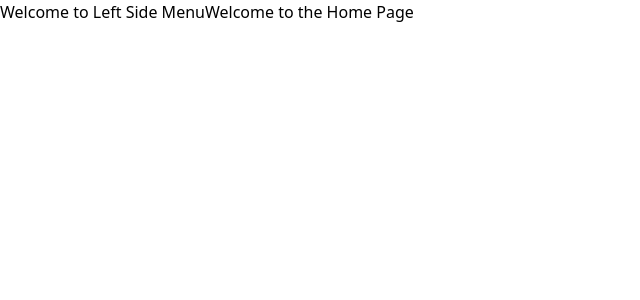
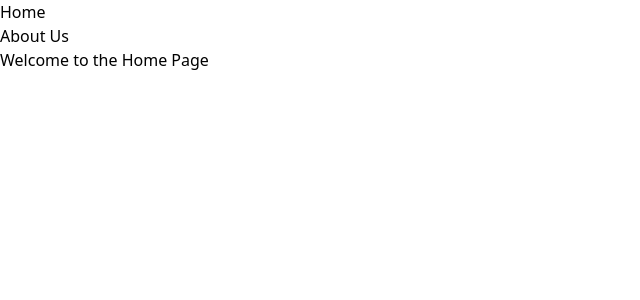
Before and after one commit to HET-SHUKLA/PORTFOLIO-REACT, a React (Vite) app: page / in a window 1280 px wide. Shown: the top 300 px of the page, without its empty margins (0-640 px from the left). Built offline with nearby package versions, Linux system fonts and the light colour scheme.

Commit message:
Add link in menu

```diff
--- a/src/components/LeftSide/Menu.jsx
+++ b/src/components/LeftSide/Menu.jsx
@@ -1,9 +1,13 @@
 import React from 'react';
+import { Link } from 'react-router-dom';
 
 const Menu = () => {
     return (
         <>
-            Welcome to Left Side Menu
+            <ul>
+                <li> <Link to="home">Home</Link> </li>
+                <li> <Link to="about">About Us</Link> </li>
+            </ul>
         </>
     );
 }
```
